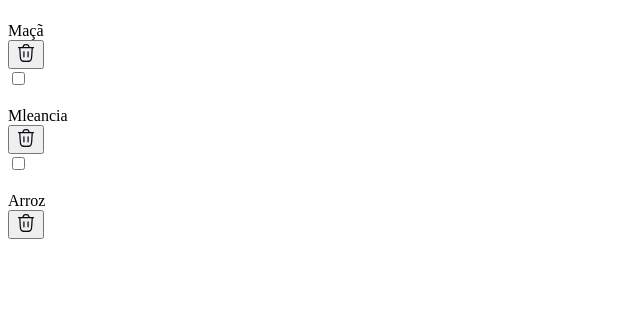
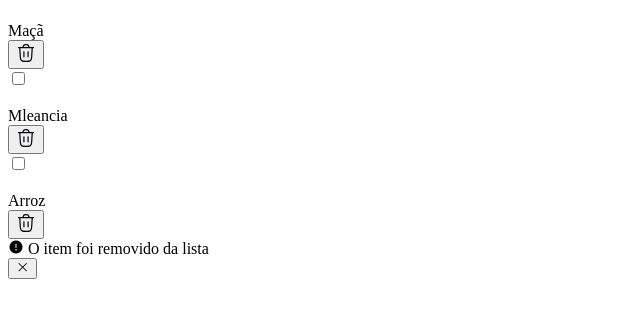
Before and after one commit to NicolasSilvaAndrade11MBTI/quicklist, a plain HTML site: page index.html in a window 1280 px wide. Shown: the part 171-488 px from the top of the page, without its empty margins (0-640 px from the left). Drawn offline with nearby package versions, Linux system fonts and the light colour scheme.

Commit message:
adicao da ultima parte do index.htm, a div warning e fim da primeira versao do HTML

```diff
--- a/index.html
+++ b/index.html
@@ -74,6 +74,14 @@
                 </button>
             </div>
         </section>
+
+        <div class="warning">
+            <i class="ph ph-warning-circle ph-fill"></i>
+            <span>O item foi removido da lista</span>
+        </div>
+        <button>
+            <i class="ph ph-x"></i>
+        </button>
     </main>
 </body>
 </html>
```
